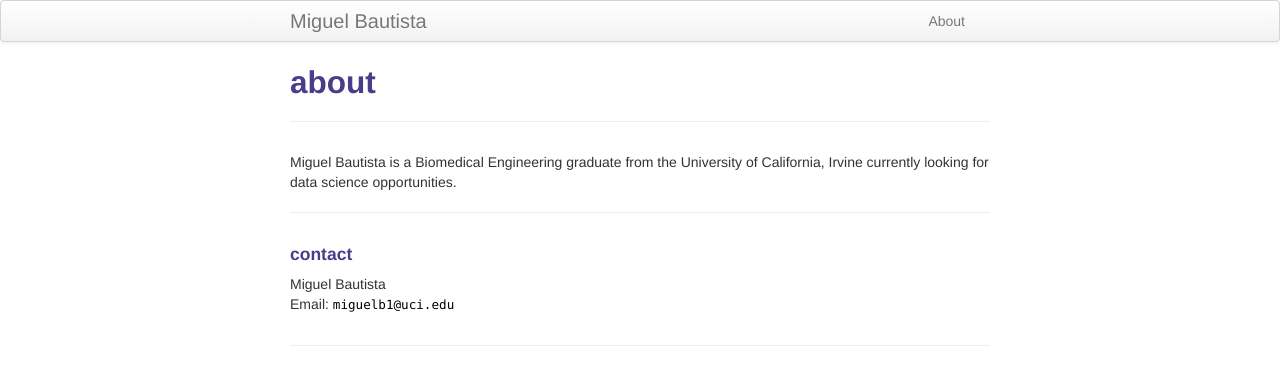
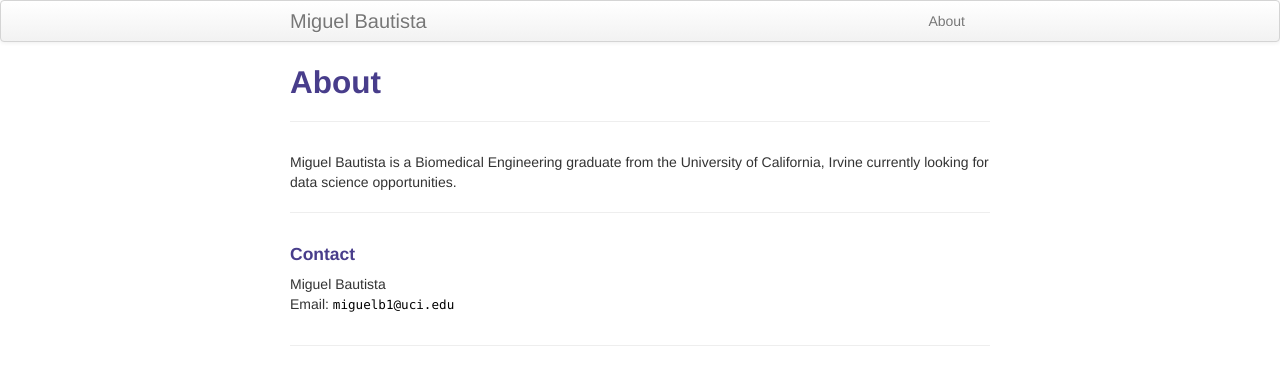
Before and after one commit to mbguel/mbguel.github.io, a Jekyll site: the page built from pages/about.md, in a window 1280 px wide. Shown: the top 385 px of the page. Built offline with Jekyll 4.4.1, drawn with Linux system fonts in a browser that asks for light colours.

Commit message:
more commits

```diff
--- a/pages/about.md
+++ b/pages/about.md
@@ -1,6 +1,6 @@
 ---
 layout: page
-title: about
+title: About
 description: Miguel Bautista is a Biomedical Engineering graduate from the University of California, Irvine currently looking for data science opportunities.
 ---
 
@@ -10,7 +10,7 @@ Miguel Bautista is a Biomedical Engineering graduate from the University of Cali
 ---
 
 <div class="container">
-<h4><a name="contact"></a>contact</h4>
+<h4><a name="contact"></a>Contact</h4>
 
     <div class="row-fluid">
         <div class="span5">
```
Also changed, not shown: ReadMe.md.
